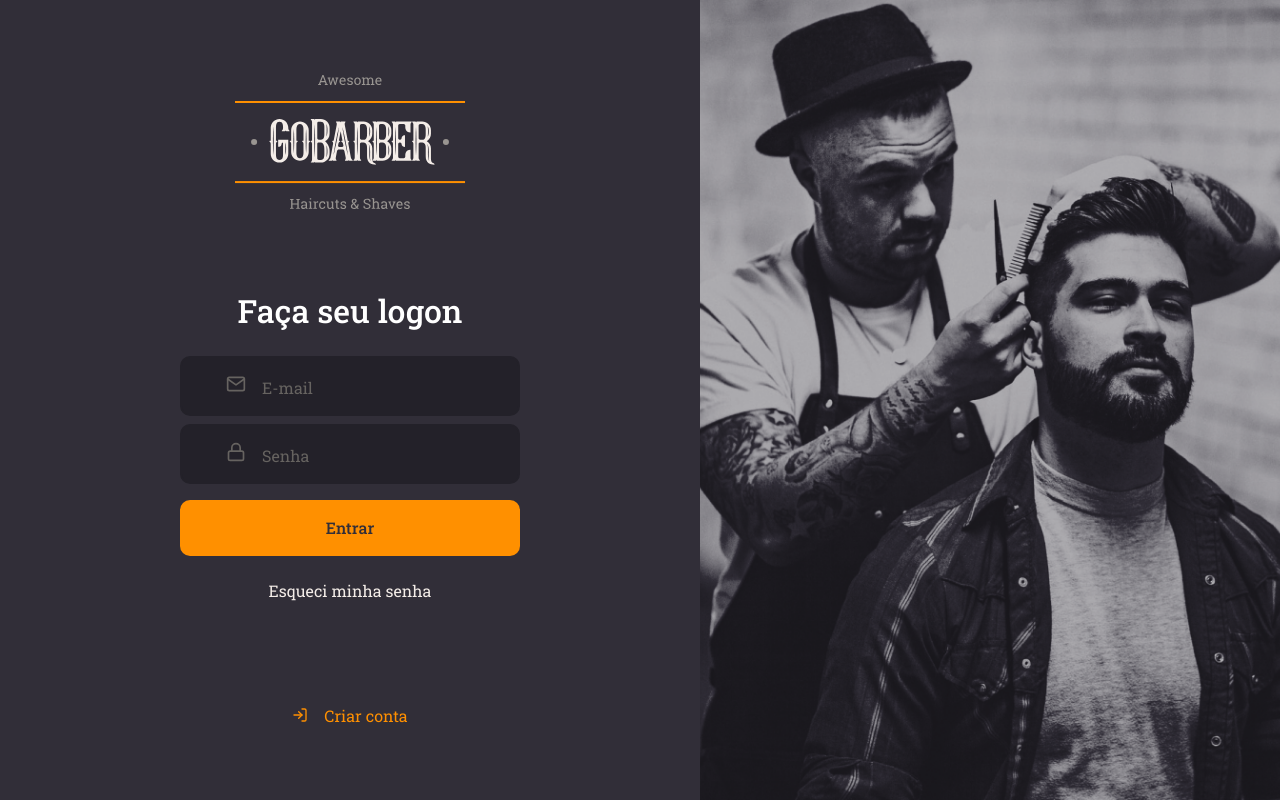
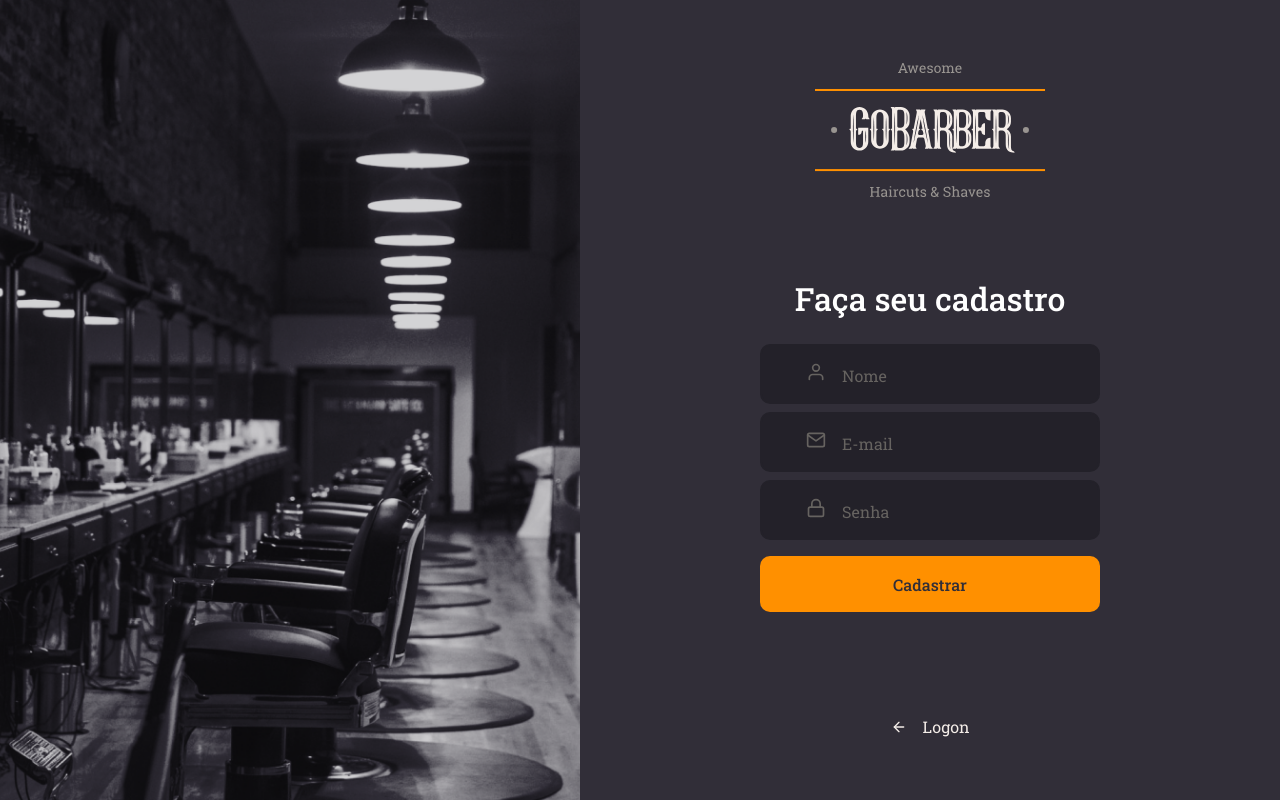
Before and after one commit to gabrielnascimentost/gobarber-browser, a React (Create React App) app: page / in a window 1280 px wide. Built offline with nearby package versions, Linux system fonts and the light colour scheme.

Commit message:
sign up page

```diff
--- a/src/App.tsx
+++ b/src/App.tsx
@@ -1,10 +1,11 @@
 import React from 'react';
 import GlobalStyle from './styles/global';
-import SignIn from './pages/SignIn';
+// import SignIn from './pages/SignIn';
+import SignUp from './pages/SignUp';
 
 const App: React.FC = () => (
     <>
-        <SignIn />
+        <SignUp />
         <GlobalStyle />
     </>
 );
--- /dev/null
+++ b/src/pages/SignUp/index.tsx
@@ -0,0 +1,48 @@
+import React from 'react';
+import { FiArrowLeft, FiMail, FiUser, FiLock } from 'react-icons/fi';
+
+import logoImg from '../../assets/logo.svg';
+
+import Input from '../../components/Input';
+import Button from '../../components/Button';
+
+import { Container, Content, Background } from './styles';
+
+const SignUp: React.FC = () => (
+    <Container>
+        <Background />
+        <Content>
+            <img src={logoImg} alt="GoBarber" />
+            <form>
+                <h1>Faça seu cadastro</h1>
+                <Input
+                    name="nome"
+                    icon={FiUser}
+                    type="text"
+                    placeholder="Nome"
+                />
+                <Input
+                    name="email"
+                    icon={FiMail}
+                    type="text"
+                    placeholder="E-mail"
+                />
+
+                <Input
+                    name="password"
+                    icon={FiLock}
+                    type="password"
+                    placeholder="Senha"
+                />
+
+                <Button type="submit">Cadastrar</Button>
+            </form>
+            <a href="shihs">
+                <FiArrowLeft />
+                Logon
+            </a>
+        </Content>
+    </Container>
+);
+
+export default SignUp;
--- /dev/null
+++ b/src/pages/SignUp/styles.ts
@@ -0,0 +1,67 @@
+import styled from 'styled-components';
+import { shade } from 'polished';
+import signUpBackgroundImg from '../../assets/sign-up-background.png';
+
+export const Container = styled.div`
+    height: 100vh;
+    display: flex;
+    align-items: stretch;
+`;
+
+export const Content = styled.div`
+    display: flex;
+    flex-direction: column;
+    align-items: center;
+
+    place-content: center;
+
+    width: 100%;
+    max-width: 700px;
+
+    form {
+        margin: 80px 0;
+        width: 340px;
+        text-align: center;
+
+        h1 {
+            margin-bottom: 24px;
+        }
+
+        a {
+            color: #f4ede8;
+            display: block;
+            margin-top: 24px;
+            text-decoration: none;
+            transition: color 0.2s;
+
+            &:hover {
+                color: ${shade(0.2, '#f4ede8')};
+            }
+        }
+    }
+
+    > a {
+        color: #f4ede8;
+        display: block;
+        margin-top: 24px;
+        text-decoration: none;
+        transition: color 0.2s;
+
+        display: flex;
+        align-items: center;
+
+        svg {
+            margin-right: 16px;
+        }
+
+        &:hover {
+            color: ${shade(0.2, '#f4EDE8')};
+        }
+    }
+`;
+
+export const Background = styled.div`
+    flex: 1;
+    background: url(${signUpBackgroundImg}) no-repeat center;
+    background-size: cover;
+`;
```
Also changed, not shown: src/assets/sign-up-background.png (added).
